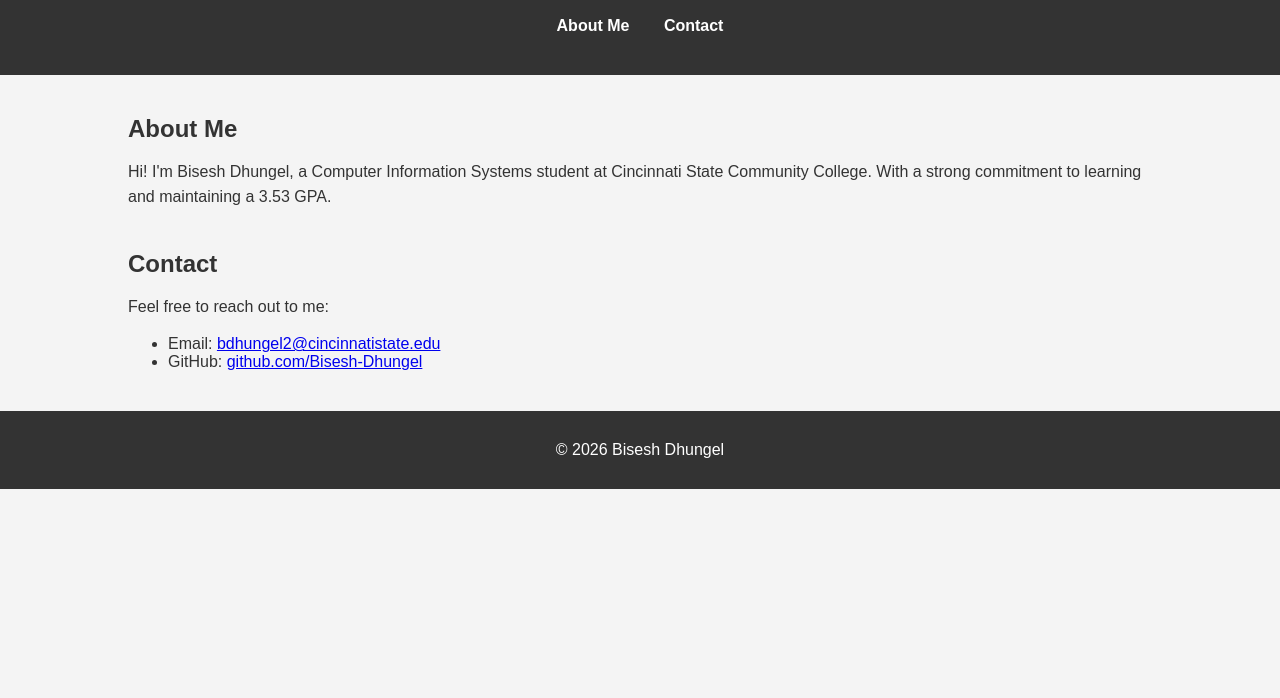
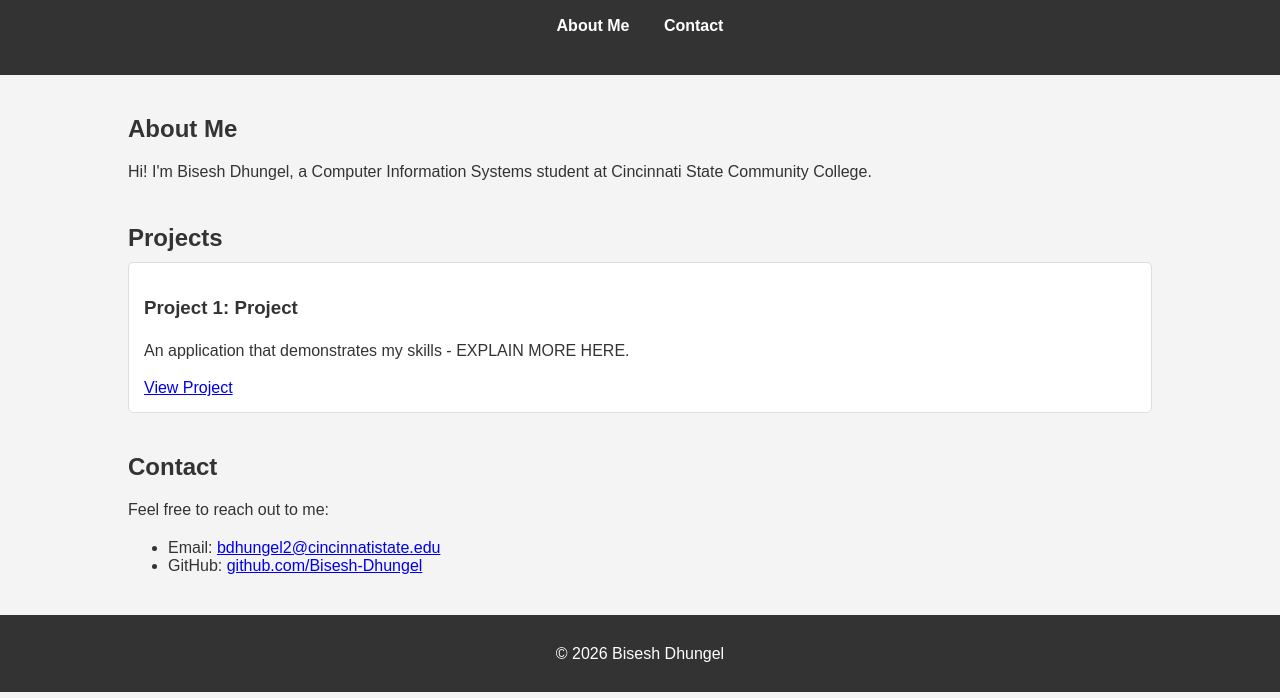
Before and after one commit to Bisesh-Dhungel/Portfolio, a plain HTML site: page index.html in a window 1280 px wide. Shown: the part 102-800 px from the top of the page. Drawn offline with Linux system fonts and the light colour scheme.

Commit message:
Revise About Me section and project links
Updated personal introduction and project links in index.html.

```diff
--- a/index.html
+++ b/index.html
@@ -83,16 +83,17 @@
       </div>
 
      <h2>About Me</h2>
-      <p>Hi! I'm Bisesh Dhungel, a Computer Information Systems student at Cincinnati State Community College. With a strong commitment to learning and maintaining a 3.53 GPA. <!--, what you are doing HERE.</p> -->
+      <p>Hi! I'm Bisesh Dhungel, a Computer Information Systems student at Cincinnati State Community College. <!-- With a strong commitment to learning and maintaining a 3.53 GPA. , what you are doing HERE.</p> -->
     </section>
-    <!--<section id="projects">
+
+    <section id="projects">
       <h2>Projects</h2>
       <div class="project">
         <h3>Project 1: Project</h3>
         <p>An application that demonstrates my skills - EXPLAIN MORE HERE.</p>
-        <a href="https://www.github.com/YOURNAME/PROJECT1/">View Project</a>
+        <a href="https://www.github.com/Bisesh-Dhungel/Payroll_Management/">View Project</a>
       </div>
-      <div class="project">
+      <!--<div class="project">
         <h3>Project 2: Project</h3>
         <p>An application that demonstrates my skills - EXPLAIN MORE HERE.</p>
         <a href="https://www.github.com/YOURNAME/PROJECT2/">View Project</a>
@@ -106,8 +107,8 @@
         <h3>Project 4: Project</h3>
         <p>An application that demonstrates my skills - EXPLAIN MORE HERE.</p>
         <a href="https://www.github.com/YOURNAME/PROJECT FOLDER4/">View Project</a>
-      </div>
-    </section> -->
+      </div> -->
+    </section>
 
     <!-- <section id="resume">
       <h2>Resume</h2>
```
